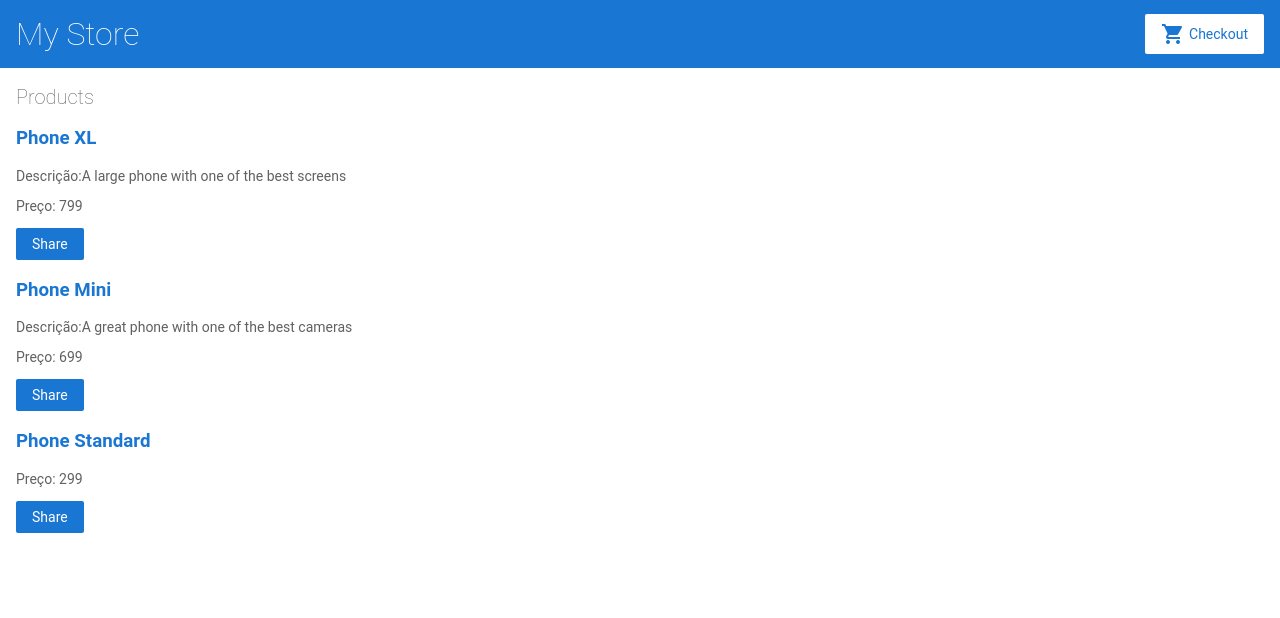
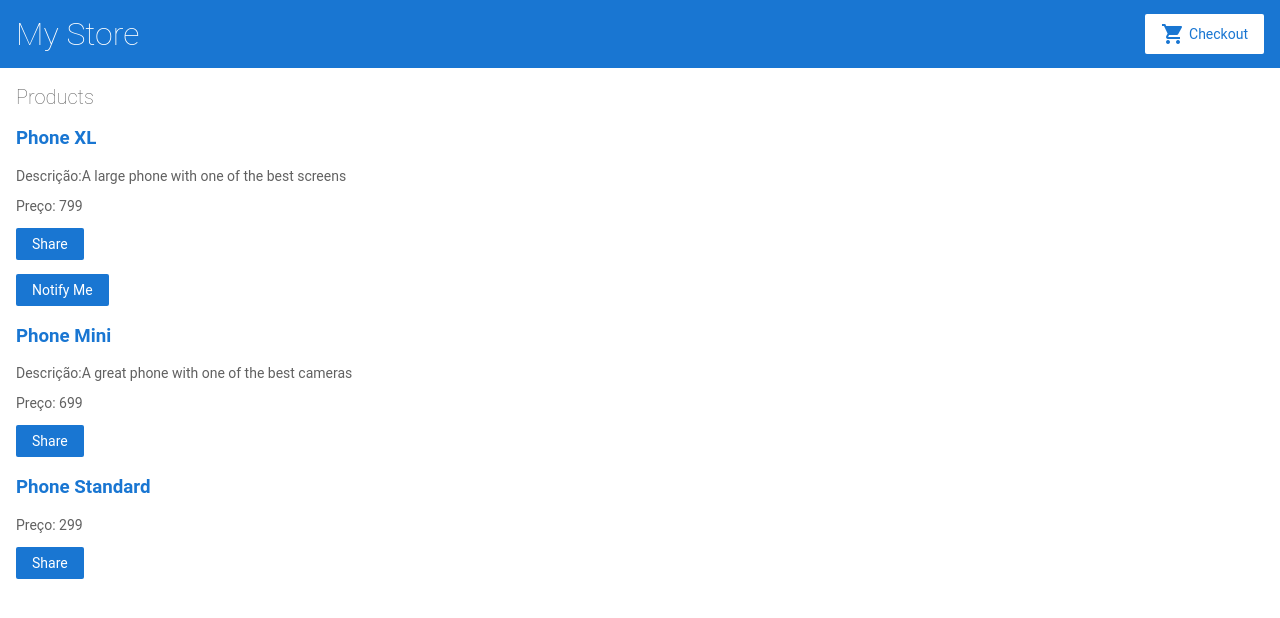
Before and after one commit to AndreaMachadoGit/angular-start, an Angular app: page / in a window 1280 px wide. Shown: the top 618 px of the page. Built offline with nearby package versions, Linux system fonts and the light colour scheme.

Commit message:
Incluído product-alerts

```diff
--- a/src/app/app.module.ts
+++ b/src/app/app.module.ts
@@ -6,6 +6,7 @@
 import { AppComponent } from './app.component';
 import { TopBarComponent } from './top-bar/top-bar.component';
 import { ProductListComponent } from './product-list/product-list.component';
+import { ProductAlertsComponent } from './product-alerts/product-alerts.component';
 
 @NgModule({
   imports: [
@@ -18,7 +19,8 @@
   declarations: [
     AppComponent,
     TopBarComponent,
-    ProductListComponent
+    ProductListComponent,
+    ProductAlertsComponent
   ],
   bootstrap: [ AppComponent ]
 })
--- /dev/null
+++ b/src/app/product-alerts/product-alerts.component.html
@@ -0,0 +1,3 @@
+<p *ngIf="product.price > 700">
+  <button>Notify Me</button>
+</p>
--- /dev/null
+++ b/src/app/product-alerts/product-alerts.component.ts
@@ -0,0 +1,18 @@
+import { Component, OnInit } from '@angular/core';
+import { Input } from '@angular/core';
+
+@Component({
+  selector: 'app-product-alerts',
+  templateUrl: './product-alerts.component.html',
+  styleUrls: ['./product-alerts.component.css']
+})
+export class ProductAlertsComponent implements OnInit {
+
+  @Input() product;
+
+  constructor() { }
+
+  ngOnInit() {
+  }
+
+}
--- a/src/app/product-list/product-list.component.html
+++ b/src/app/product-list/product-list.component.html
@@ -17,6 +17,9 @@
   <button (click)="share()">
     Share
   </button>
+
+  <app-product-alerts [product]="product">
+  </app-product-alerts>
 </div>
 
 <!--
```
Also changed, not shown: src/app/product-alerts/product-alerts.component.css (added).
